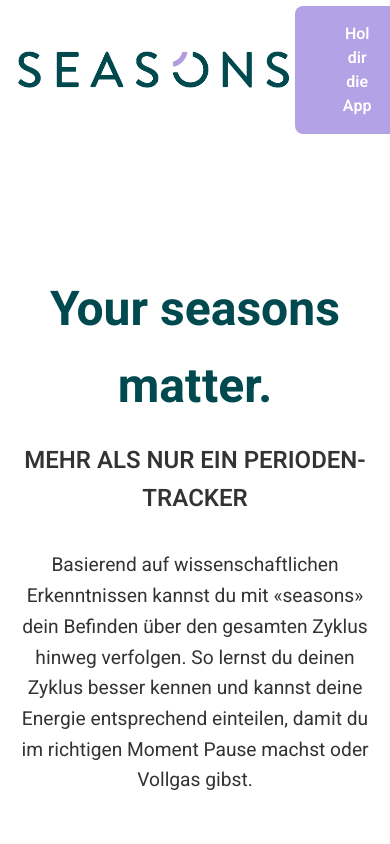
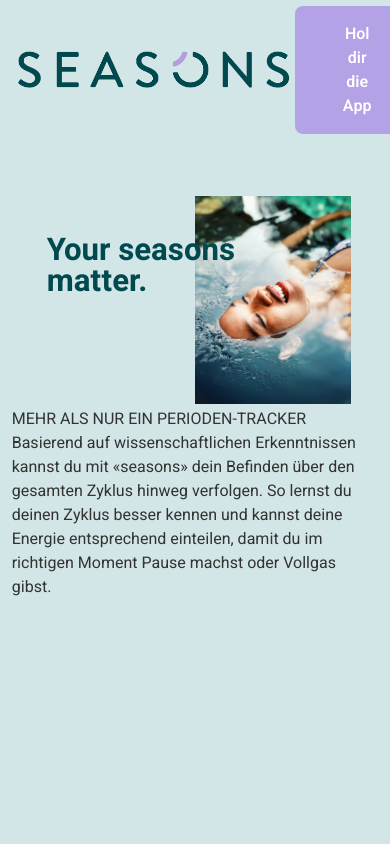
Before and after one commit to MizuBishi/seasons-website, a website built with Vite: page index.html in a window 390 px wide. Shown: the top 844 px of the page. Built offline with nearby package versions, Linux system fonts and the light colour scheme.

Commit message:
Refactor index.html layout by adding an upper section for the title and image. Update styles in style.scss for improved hero section design and responsiveness, including new padding and margin adjustments.

```diff
--- a/index.html
+++ b/index.html
@@ -16,7 +16,15 @@
 
     <main>
       <section class="hero">
-        <h1 class="title">Your seasons matter.</h1>
+        <div class="upper">
+          <h1 class="title">Your seasons matter.</h1>
+          <div class="image -left">
+            <img src="/jernej-graj-rlNibgIqi4o-unsplash.jpg" alt="" />
+          </div>
+          <!-- <div class="imageright">
+            <img src="/tyler-nix-Y1drF0Y3Oe0-unsplash.jpg" alt="" />
+          </div> -->
+        </div>
         <p class="subtitle">MEHR ALS NUR EIN PERIODEN-TRACKER</p>
         <p class="description">
           Basierend auf wissenschaftlichen Erkenntnissen kannst du mit «seasons»
--- a/src/style.scss
+++ b/src/style.scss
@@ -7,10 +7,9 @@
   --color-mint: #e3ffb2;
   --color-text: #333;
   --color-background: #fff;
-  --color-background-colored: #D2E5E7
-
-  --base-padding: 3vw;
+  --color-background-colored: #d2e5e7;
   --section-spacing: 6rem;
+  --site-padding: 3vw;
 }
 
 * {
@@ -22,15 +21,19 @@
 body {
   font-family: "Heebo", sans-serif;
   color: var(--color-text);
-  line-height: 1.6;
   background-color: var(--color-background-colored);
+}
+
+main {
+  padding: 0 var(--site-padding);
+  margin-top: 5rem;
 }
 
 .header {
   display: flex;
   justify-content: space-between;
   align-items: center;
-  padding: 1.5vw 3vw;
+  padding: 1.5vw var(--site-padding);
   position: fixed;
   top: 0;
   left: 0;
@@ -49,13 +52,56 @@
   }
 }
 
-.main {
-  padding: 0 var(--base-padding);
+.hero {
+  margin-bottom: 10rem;
+  margin-top: 12rem;
 
-  > .title {
-    font-family: "Heebo", sans-serif;
-    font-size: 5vw;
-    color: var(--color-base);
+  > .upper {
+    position: relative;
+    display: flex;
+    width: 80vw;
+    margin: 0 auto;
+
+    > .title {
+      position: absolute;
+      top: 20%;
+      left: 2vw;
+      font-size: 8vw;
+      max-width: 50vw;
+      line-height: 1;
+      color: var(--color-base);
+      margin-bottom: 5rem;
+    }
+
+    > .image {
+      width: 50%;
+      height: auto;
+      margin-left: auto;
+
+      img {
+        width: 100%;
+        height: 100%;
+        object-fit: contain;
+      }
+    }
+
+    // > .imageright {
+    //   position: absolute;
+    //   top: 80%;
+    //   right: -10%;
+    //   width: 40%;
+    //   height: auto;
+
+    //   img {
+    //     width: 100%;
+    //   }
+    // }
+  }
+
+  .subtitle {
+  }
+
+  .description {
   }
 }
 
@@ -76,33 +122,6 @@
   &:hover {
     background: var(--color-base);
     color: var(--color-mint);
-  }
-}
-
-main {
-  margin-top: 5rem;
-}
-
-.hero {
-  padding: calc(var(--section-spacing) * 2) var(--base-padding);
-  text-align: center;
-
-  .title {
-    font-size: 5vw;
-    color: var(--color-base);
-    margin-bottom: 1rem;
-  }
-
-  .subtitle {
-    font-size: 1.5rem;
-    font-weight: 600;
-    margin-bottom: 2rem;
-  }
-
-  .description {
-    max-width: 800px;
-    margin: 0 auto;
-    font-size: 1.2rem;
   }
 }
 
```
